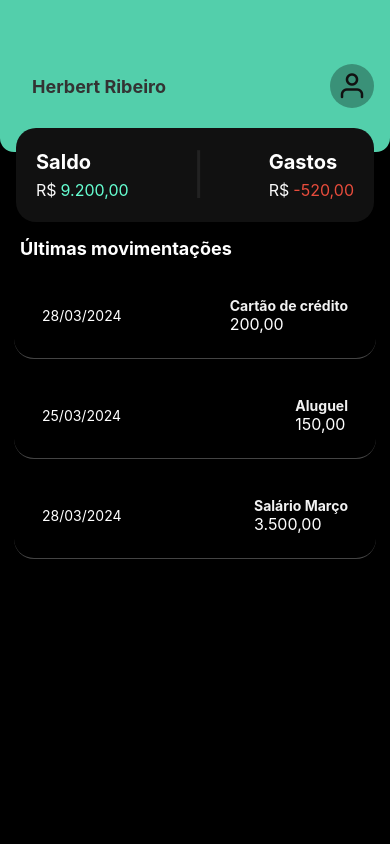
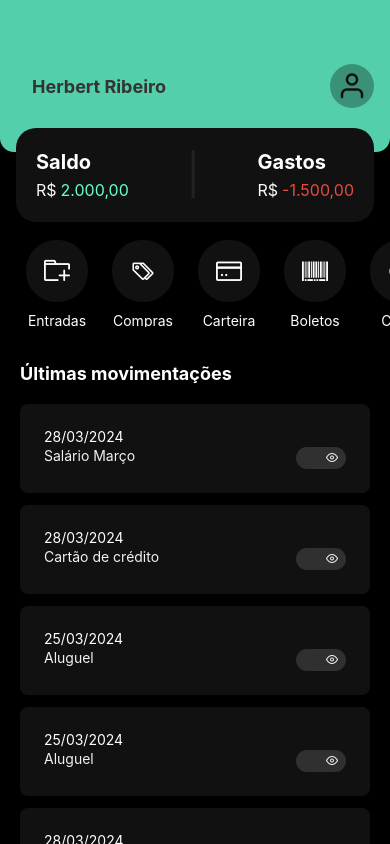
Before and after one commit to herbertribeiro19/AwesomeProject, a React Native app: screen / in a window 390 px wide. Built offline with nearby package versions, Linux system fonts and the light colour scheme.

Commit message:
Aplication

```diff
--- /dev/null
+++ b/src/components/Actions/index.js
@@ -0,0 +1,78 @@
+import React from 'react';
+import { View, Text, StyleSheet, TouchableOpacity, ScrollView } from 'react-native';
+
+import { AntDesign } from '@expo/vector-icons'
+
+export default function Actions() {
+    return (
+        <ScrollView style={styles.container} horizontal={true} showsHorizontalScrollIndicator={false}>
+            <TouchableOpacity style={styles.actionButton}>
+                <View style={styles.areaButton}>
+                    <AntDesign name="addfolder" size={26} color="#fff"></AntDesign>
+                </View>
+                <Text style={styles.labelButton}>Entradas</Text>
+            </TouchableOpacity>
+
+            <TouchableOpacity style={styles.actionButton}>
+                <View style={styles.areaButton}>
+                    <AntDesign name="tagso" size={26} color="#fff"></AntDesign>
+                </View>
+                <Text style={styles.labelButton}>Compras</Text>
+            </TouchableOpacity>
+
+            <TouchableOpacity style={styles.actionButton}>
+                <View style={styles.areaButton}>
+                    <AntDesign name="creditcard" size={26} color="#fff"></AntDesign>
+                </View>
+                <Text style={styles.labelButton}>Carteira</Text>
+            </TouchableOpacity>
+
+            <TouchableOpacity style={styles.actionButton}>
+                <View style={styles.areaButton}>
+                    <AntDesign name="barcode" size={26} color="#fff"></AntDesign>
+                </View>
+                <Text style={styles.labelButton}>Boletos</Text>
+            </TouchableOpacity>
+
+            <TouchableOpacity style={styles.actionButton}>
+                <View style={styles.areaButton}>
+                    <AntDesign name="setting" size={26} color="#fff"></AntDesign>
+                </View>
+                <Text style={styles.labelButton}>Conta</Text>
+            </TouchableOpacity>
+
+        </ScrollView>
+    );
+}
+
+const styles = StyleSheet.create({
+    container: {
+        maxHeight: 120,
+        marginBottom: 20,
+        marginTop: 18,
+        paddingEnd: 4,
+        paddingStart: 26,
+    },
+
+    actionButton: {
+        alignItems: "center",
+        marginRight: 24,
+    },
+
+    areaButton: {
+        backgroundColor: "#111",
+        height: 62,
+        width: 62,
+        borderRadius: 30,
+        justifyContent: "center",
+        alignItems: "center",
+    },
+
+    labelButton: {
+        marginTop: 10,
+        color: "#fff",
+        fontSize: 14,
+        marginBottom: 10,
+        textAlign: "center",
+    },
+})
--- a/src/components/Moviments/index.js
+++ b/src/components/Moviments/index.js
@@ -1,12 +1,27 @@
+import React, { useState } from 'react';
+
 import { View, Text, StyleSheet, TouchableOpacity } from 'react-native';
+import { Feather } from '@expo/vector-icons'
 
 export default function Moviments({ data }) {
+    const [showValue, setShowValue] = useState(false);
+
     return (
-        <TouchableOpacity style={styles.container}>
-            <Text style={styles.textStilo}>{data.data}</Text>
+        <TouchableOpacity style={styles.container} onPress={() => setShowValue(!showValue)}>
+            <Text style={styles.data}>{data.data}</Text>
             <View style={styles.content}>
                 <Text style={styles.label}>{data.label}</Text>
-                <Text style={styles.valor}>{data.value}</Text>
+                {showValue ? (
+                    <Text
+                        style={data.type === 1 ? styles.valor : styles.expenses}
+                    >
+                        {data.type === 1 ? `R$ ${data.value}` : `R$ -${data.value}`}
+                    </Text>
+                ) : (
+                    <View style={styles.visualizacao}>
+                        <Feather style={styles.icon} name="eye" size={12} color="#f1f1f1"></Feather>
+                    </View>
+                )}
             </View>
         </TouchableOpacity>
     );
@@ -16,42 +31,56 @@ export default function Moviments({ data }) {
 const styles = StyleSheet.create({
     container: {
         color: "#fff",
-        // backgroundColor: "#111",
+        backgroundColor: "#111",
+        borderRadius: 8,
+        margin: 6,
+        flex: 1,
         borderBottomColor: "#444",
-        borderBottomWidth: 0.5,
         padding: 24,
-        borderRadius: 20,
-        marginBottom: 14,
-        flexDirection: "row",
-        justifyContent: "space-between",
-        alignContent: "center",
-        alignItems: "center",
     },
 
-    textStilo: {
+    data: {
         color: "#fff",
         fontSize: 14,
-        paddingStart: 4,
     },
 
     content: {
         color: "#fff",
-        flexDirection: "column",
-        alignContent: "right",
-        alignItems: "right",
-        justifyContent: "right",
-        paddingEnd: 4,
+        flexDirection: "row",
+        justifyContent: "space-between",
+        marginTop: 2,
     },
 
     label: {
         color: "#f1f1f1",
         fontSize: 14,
-        fontWeight: "bold",
-
+        marginTop: 0,
     },
 
     valor: {
-        color: "#fff",
+        color: '#66ffd2',
         fontSize: 16,
+        fontWeight: "bold",
     },
+
+    expenses: {
+        color: '#e74c3c',
+        fontSize: 16,
+        fontWeight: "bold",
+    },
+
+    visualizacao: {
+        alignItems: 'flex-end',
+        width: 50,
+        backgroundColor: "#303030",
+        borderRadius: 20,
+        padding: 4,
+        flexDirection: "column",
+        alignContent: "right",
+        justifyContent: "right",
+    },
+
+    icon: {
+        marginRight: 4,
+    }
 })
--- a/src/pages/Home/index.js
+++ b/src/pages/Home/index.js
@@ -3,25 +3,43 @@ import { Button, StyleSheet, Text, View, FlatList } from 'react-native';
 import Header from '../../components/Header';
 import Balance from '../../components/Balance';
 import Moviments from '../../components/Moviments';
+import Actions from '../../components/Actions';
 
-const list = [{
+const list = [
+    {
+        id: 3,
+        label: 'Salário Março',
+        value: '1.500,00',
+        data: '28/03/2024',
+        type: 1 //ganhos
+    },
+
+    {
         id: 1,
         label: 'Cartão de crédito',
-    value: '200,00',
+        value: '500,00',
         data: '28/03/2024',
         type: 0 //despesas
     },
     {
         id: 2,
         label: 'Aluguel',
-    value: '150,00',
+        value: '1.000,00',
         data: '25/03/2024',
         type: 0 //despesas
     },
+
     {
-    id: 3,
+        id: 4,
+        label: 'Aluguel',
+        value: '1.000,00',
+        data: '25/03/2024',
+        type: 1
+    },
+    {
+        id: 5,
         label: 'Salário Março',
-    value: '3.500,00',
+        value: '1.000,00',
         data: '28/03/2024',
         type: 1 //ganhos
     },
@@ -32,7 +50,10 @@ export default function Home() {
     return (
         <View style={styles.container}>
             <Header name="Herbert Ribeiro"></Header>
-            <Balance saldo="9.200,00" gastos="-520,00"></Balance>
+            <Balance saldo="2.000,00" gastos="-1.500,00"></Balance>
+
+            <Actions />
+
             <Text style={styles.title}>Últimas movimentações</Text>
             <FlatList
                 style={styles.list}
```
Also changed, not shown: package.json (+6 -3 lines), 1 other file (tests, documents, lock files or other folders). Lines whose indentation alone changed are shown as unchanged.
